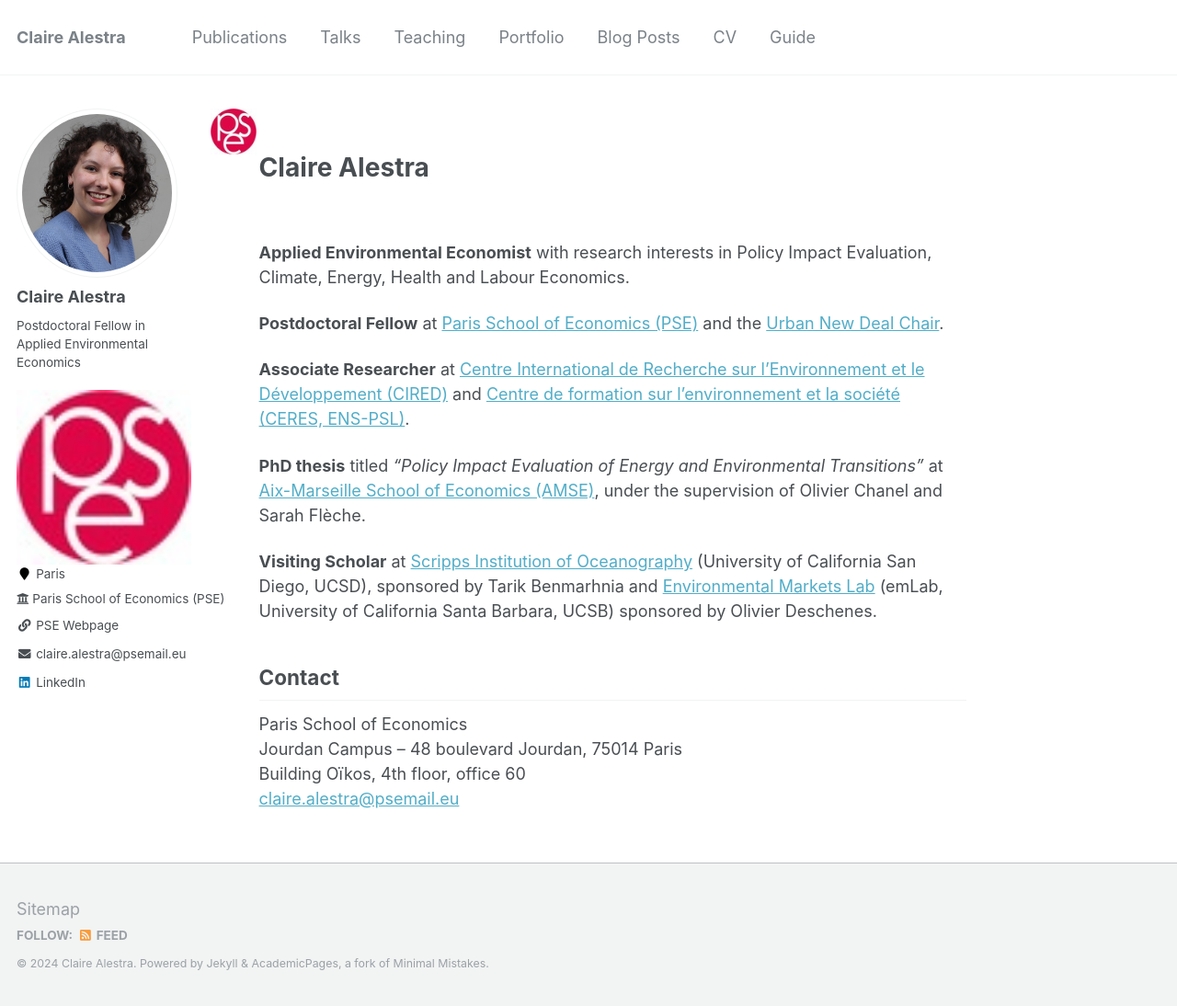
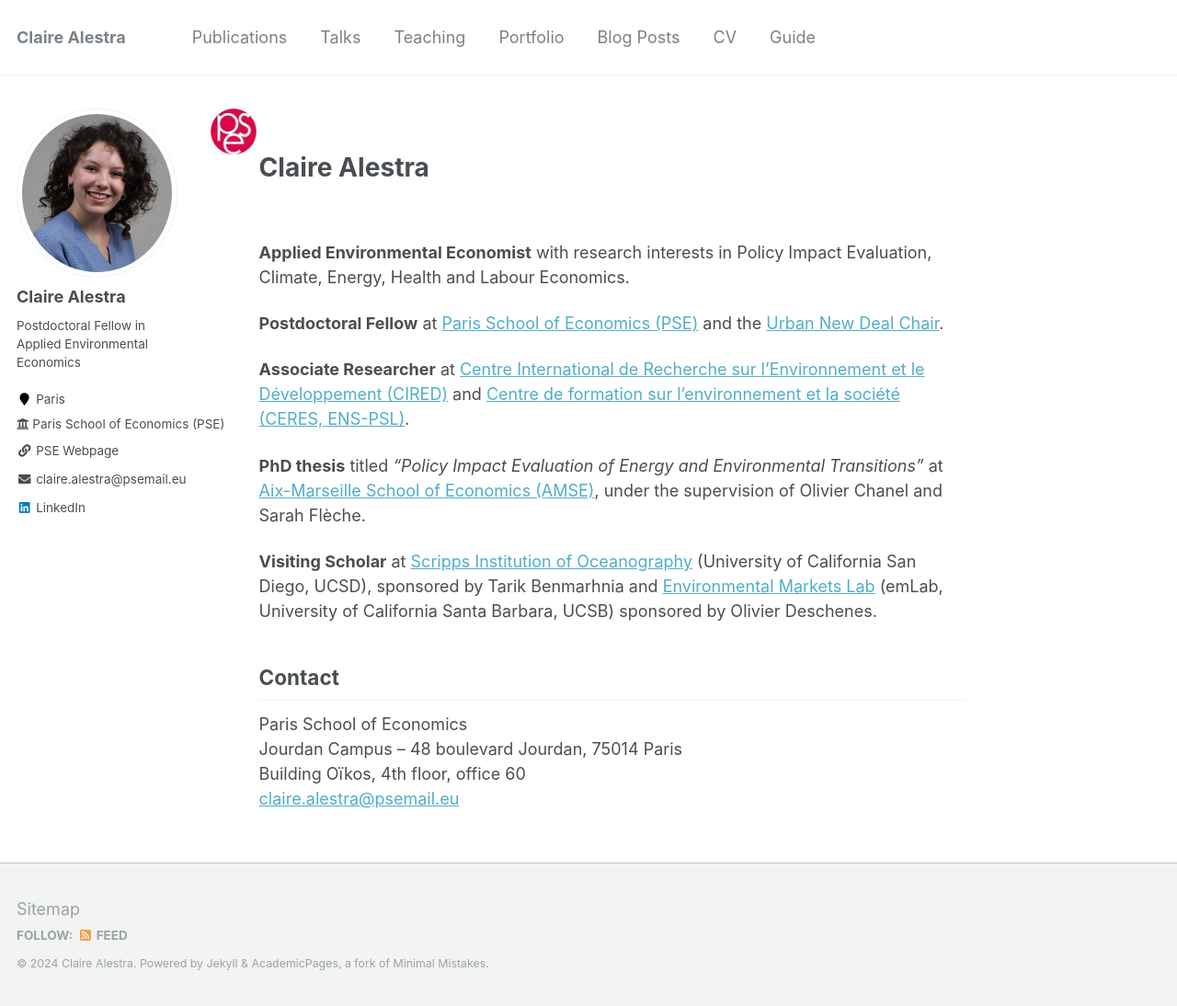
Before and after one commit to ClaireAlestra/ClaireAlestra.github.io, a Jekyll site: the page built from _pages/about.md, in a window 1280 px wide and 1094 px high. Shown: the whole window at 92% size. Built offline with Jekyll 4.4.1, drawn with Linux system fonts in a browser that asks for light colours.

Commit message:
Update author-profile.html

```diff
--- a/_includes/author-profile.html
+++ b/_includes/author-profile.html
@@ -18,12 +18,6 @@
     <h3 class="author__name">{{ author.name }}</h3>
     {% if author.bio %}<p class="author__bio">{{ author.bio }}</p>{% endif %}
   </div>
-
-        {% if site.textbook_logo %}
-    <a href="{{ site.textbook_logo_link }}">
-    <img src="{{ site.textbook_logo | relative_url }}" width="50" height="50" align="bottom" class="textbook_logo" id="sidebar-logo" data-turbolinks-permanent/>
-    </a>
-    {% endif %}
 
   <div class="author__urls-wrapper">
     <button class="btn btn--inverse">Follow</button>
```
